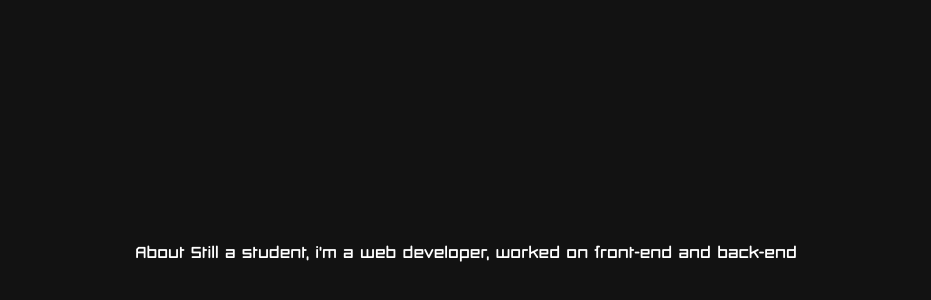
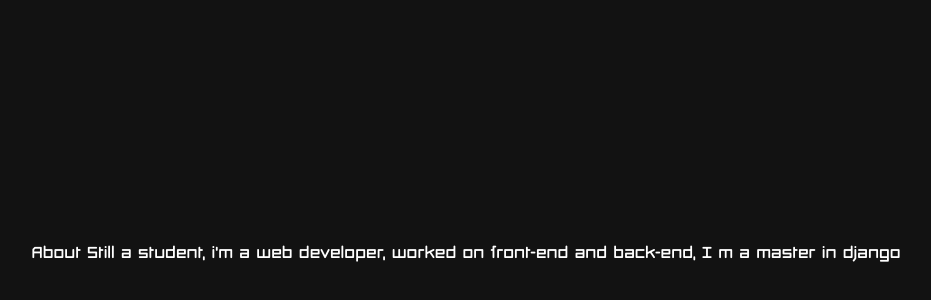
Before and after one commit to ilyes-d/portfolio, a plain HTML site: page index.html in a window 1280 px wide. Shown: the part 1746-2046 px from the top of the page, without its empty margins (174-1105 px from the left). Drawn offline with nearby package versions, Linux system fonts and the light colour scheme; files whose address does not match are found by name.

Commit message:
will change all the thinking

```diff
--- a/index.html
+++ b/index.html
@@ -51,6 +51,7 @@
       </svg>
     </span>
   </label>
+
   <!-- sidebar -->
   <div class="side-navbar">
     <ul>
@@ -88,6 +89,7 @@
 
   <!-- sections  -->
 
+
   <div class="info-sections">
     <canvas id="canvas1"></canvas>
     <section id="1">
@@ -97,7 +99,7 @@
     </section>
     <section id="2">
       About Still a student, i'm a web developer, worked on front-end and
-      back-end
+      back-end, I m a master in django
     </section>
     <section id="3">
       Skills Technologies i'm familiar with front-end web dev html , css , js
--- a/js/particles_greeting.js
+++ b/js/particles_greeting.js
@@ -78,6 +78,7 @@ class Particle {
     }
   }
 }
+
 function init() {
   particleArray = [];
   for (let i = 0; i < 500; i++) {
@@ -89,6 +90,7 @@ function init() {
 }
 
 init();
+
 console.log(particleArray);
 
 function animate() {
```
